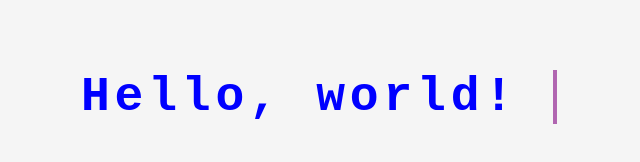
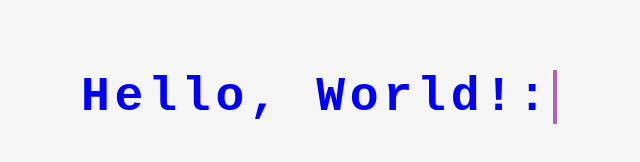
Before and after one commit to gabriellaszigeti/css-typewriter-effect, a React (Create React App) app: page / in a window 1280 px wide. Shown: the part 178-340 px from the top of the page, without its empty margins (321-961 px from the left). Built offline with nearby package versions, Linux system fonts and the light colour scheme.

Commit message:
chore : change message text

```diff
--- a/src/components/Typewriter.js
+++ b/src/components/Typewriter.js
@@ -7,7 +7,7 @@ export default function Typewriter() {
 
     return (
         <DivStyle>
-            <H1Style>Hello, world!</H1Style>
+            <H1Style>Hello, World!:)</H1Style>
         </DivStyle>
     )
 
```
